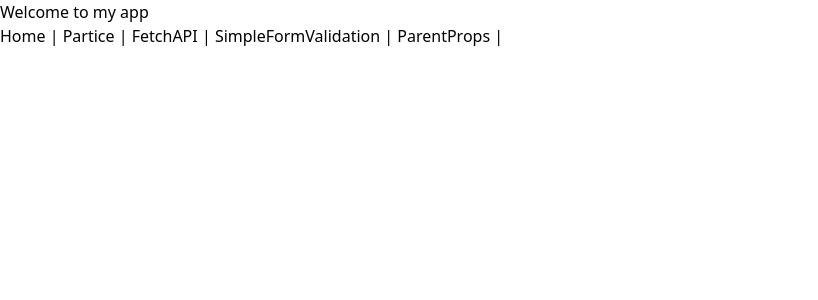
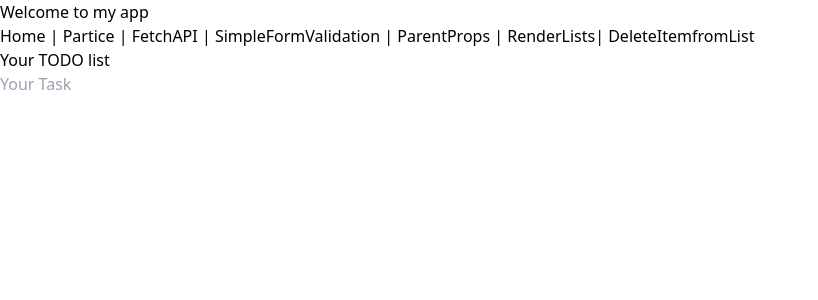
Before and after one commit to evil-sandeep/react_partice, a React (Create React App) app: page /DeleteItemfromList in a window 1280 px wide. Shown: the top 300 px of the page, without its empty margins (0-818 px from the left). Built offline with nearby package versions, Linux system fonts and the light colour scheme.

Commit message:
renderlist and todo

```diff
--- a/src/App.js
+++ b/src/App.js
@@ -10,6 +10,8 @@
 import SimpleFormValidation from './components/SimpleFormValidation'
 import PassPropsData from './components/PassPropsData'
 import ParentProps from './components/ParentProps'
+import RenderLists from './components/RenderLists'
+import DeleteItemfromList from './components/DeleteItemfromList'
 
 
 
@@ -25,6 +27,8 @@
     <Link to='FetchAPI'>FetchAPI </Link> |{" "}
     <Link to='SimpleFormValidation'>SimpleFormValidation </Link> |{" "}
     <Link to='ParentProps'>ParentProps</Link> |{' '}
+    <Link to='/renderlists'>RenderLists</Link>|{' '}
+    <Link to='/DeleteItemfromList'>DeleteItemfromList</Link>
   </nav>
 
   <Routes>
@@ -32,6 +36,7 @@
     <Route path='/fetchapi' element={<FetchAPI/>}></Route>
     <Route path='/simpleformvalidation' element={<SimpleFormValidation/>}></Route>
     <Route path='/ParentProps'element={<ParentProps/>}></Route>
+    <Route path='/DeleteItemfromList' element={<DeleteItemfromList/>}></Route>
   </Routes>
   </div>
   </BrowserRouter>
--- a/src/Notes/Notes.js
+++ b/src/Notes/Notes.js
@@ -11,7 +11,6 @@
             <ul>
                 {note.map((n, i) => (
                     <li key={i}>{n} <button onClick={removeTask}>remove  </button></li>
-
                 ))}
             </ul>
         </div>
--- /dev/null
+++ b/src/components/DeleteItemfromList.js
@@ -0,0 +1,44 @@
+import React, { useState } from 'react'
+
+const DeleteItemfromList = () => {
+    const [list, setList] = useState([])
+    const [task, setTask] = useState('')
+
+    const handleList = () => {
+        if (task.trim() === '') return
+        setList([...list, task])
+        setTask('')
+    }
+
+    const deleteTask = (i) => {
+        const updateList = [...list];
+        updateList.splice(i, 1)
+        setList(updateList)
+    }
+    return (
+        <div>
+            <div>Your TODO list</div>
+
+            <div>
+                <input type="text"
+                    value={task}
+                    onChange={(e) => setTask(e.target.value)}
+                    placeholder='Your Task '
+                />
+                {task.length > 0 && (<button onClick={handleList}>Add</button>)}
+
+            </div>
+
+            <div>
+                {list.map((l, i) => (
+                    <li key={l}>{l} {<button onClick={() => deleteTask(i)}>X</button>}</li>
+                ))}
+            </div>
+
+
+
+        </div>
+    )
+}
+
+export default DeleteItemfromList
--- a/src/components/RenderLists.js
+++ b/src/components/RenderLists.js
@@ -0,0 +1,25 @@
+import React,{useState} from 'react'
+
+const RenderLists=()=>{
+    const [item,setItem]=useState(["Apple", "Banana", "Orange", "Mango"])
+    const [search,setSearch]=useState('')
+
+    const filterData=item.filter((i=>
+        i.toLowerCase().includes(search.toLowerCase())
+    ))
+
+
+
+    return (
+        <div>
+<input className='border m-2 p-2 ' type="search" value={search}  onChange={(e)=>setSearch(e.target.value)}/>
+
+            {filterData.map((p,i)=>(
+                <li key={p} className='border p-2 m-2 bg-slate-500 text-white '>{p}</li>
+            ))}
+
+        </div>
+    )
+}
+
+export default RenderLists
```
